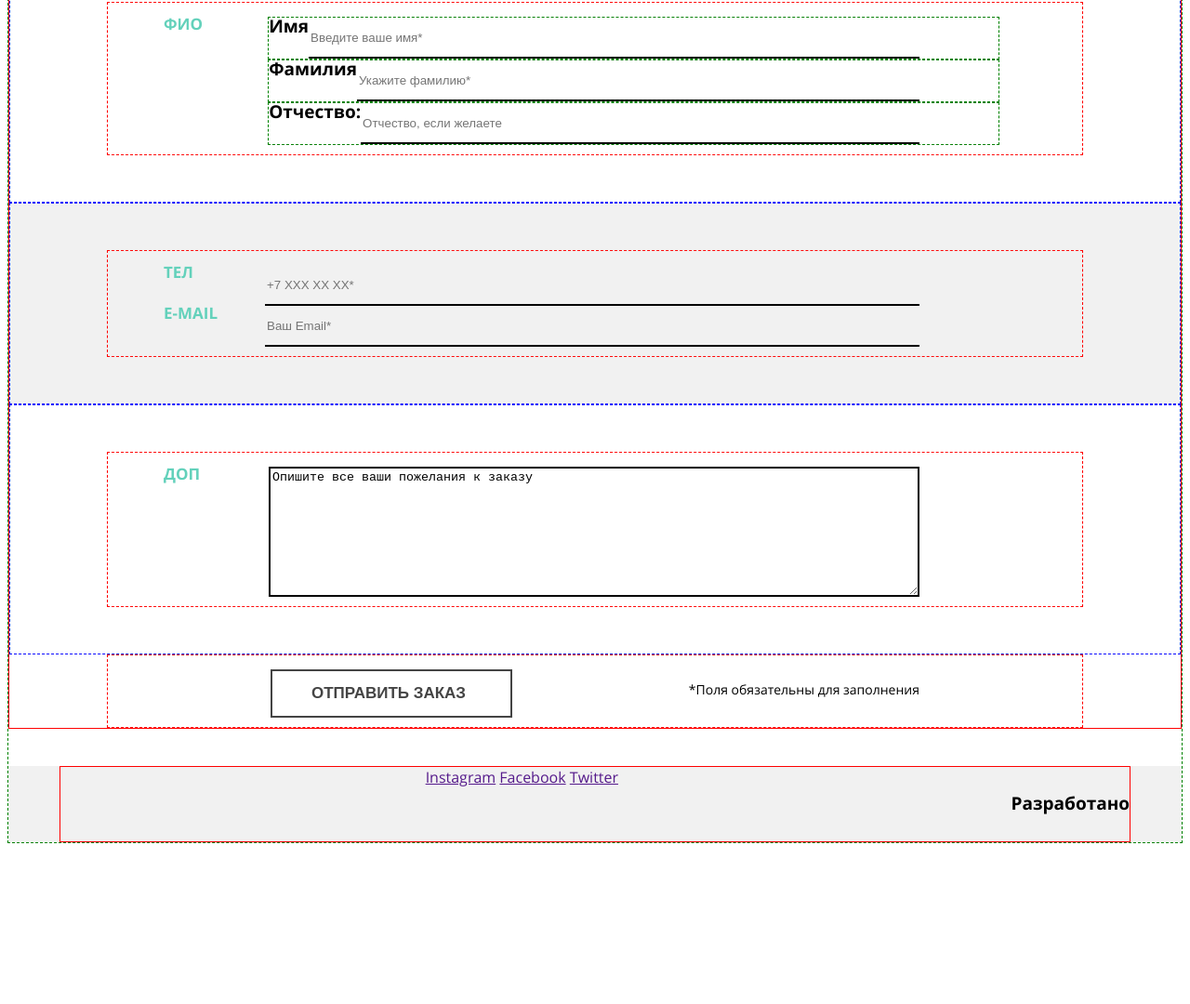
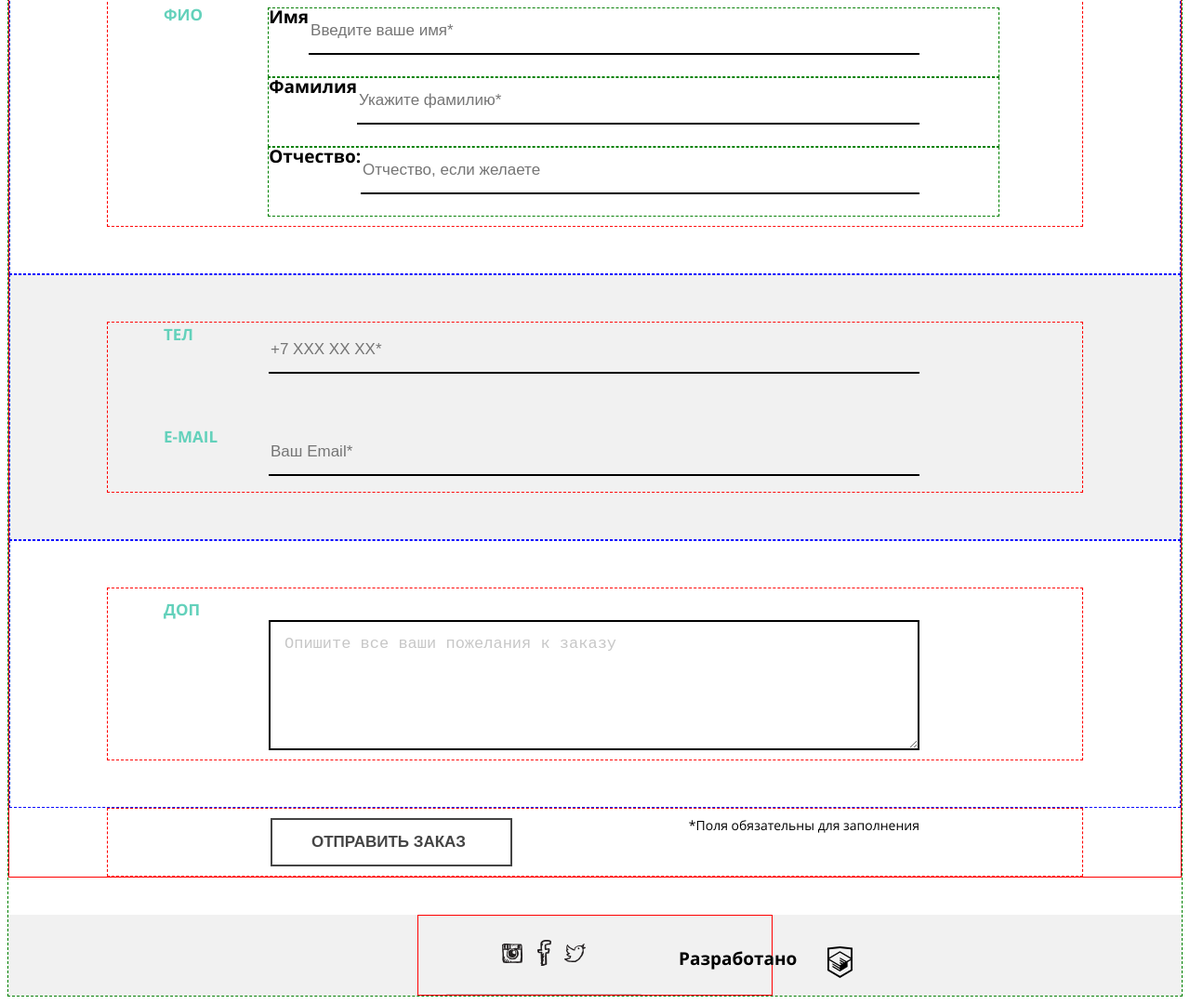
Before and after one commit to DimitriAleksandrovic/187460-mishka, a website: page form.html in a window 1280 px wide. Shown: the part 1111-2191 px from the top of the page at 93% size. Before the commit the page ends 2026 px from the top, so only its background shows below. Drawn offline with nearby package versions, Linux system fonts and the light colour scheme; files that its build step writes are made by us from their sources; files whose address does not match are found by name.

Commit message:
стр. форм мобильная версия, header все версии

```diff
--- a/form.html
+++ b/form.html
@@ -11,6 +11,7 @@
     <header class="page-header">
         <div class="page-header__inner">
             <div class="page-header__logo">
+                <a href="index.html"></a>
             </div>
             <div class="nav-wrapper">
                 <nav class="main-nav">
@@ -130,9 +131,9 @@
         <div class="page-footer__inner">
             <div class="page-footer__logo"></div>
             <div class="page-footer__social-block">
-                <a class="page-footer__social page-footer__social--inst" href="">Instagram</a>
-                <a class="page-footer__social page-footer__social--fb" href="">Facebook</a>
-                <a class="page-footer__social page-footer__social--twit" href="">Twitter</a>
+                <a class="page-footer__social page-footer__social--inst" href=""></a>
+                <a class="page-footer__social page-footer__social--fb" href=""></a>
+                <a class="page-footer__social page-footer__social--twit" href=""></a>
             </div>
             <a class="page-footer__copyright" href="https://htmlacademy.ru">Разработано</a>
         </div>
--- a/sass/blocks/page-footer.scss
+++ b/sass/blocks/page-footer.scss
@@ -6,7 +6,10 @@
 
 .page-footer__inner {
     margin: 0 auto;
-    width: 320px;
+    padding-left: 30px;
+    padding-right: 30px;
+    padding-top: 5px;
+    max-width: 320px;
     border: 1px solid red;
 }
 
@@ -15,17 +18,59 @@
 }
 
 .page-footer__social-block {
-    height: 80px;
+    display: flex;
+    justify-content: space-between;
+    margin: 0 auto;
+    padding-top: 20px;
+    padding-bottom: 20px;
+    padding-left: 60px;
+    padding-right: 60px;
+    max-width: 260px;
+    box-sizing: border-box;
+    border-bottom: 1px solid $gray;
+}
+
+.page-footer__social {
+    width: 30px;
+    height: 30px;
+    &--inst {
+        background: url('../img/icon-insta.svg') 0 5px no-repeat;
+        /*background-size: 22px;*/
+    }
+    &--fb {
+        background: url('../img/icon-fb.svg') 50% no-repeat;
+    }
+    &--twit {
+        background: url('../img/icon-twitter.svg') 100% 5px no-repeat;
+    }
 }
 
 .page-footer__copyright {
-    height: 22px;
+    display: block;
+    position: relative;
+    height: 80px;
     margin: 0;
-    @include main-paddings(30px, 28px, 0);
-    padding-bottom: 30px;
-    @include font-set(bold, 19px, 22px, center);
+    @include main-paddings(40px,
+    30px,
+    30px);
+    padding-right: 95px;
+    box-sizing: border-box;
+    @include font-set(bold,
+    19px,
+    22px,
+    center);
     color: $black;
     text-decoration: none;
+    &::after {
+        content: "";
+        position: absolute;
+        top: 28px;
+        left: 200px;
+        width: 28px;
+        height: 35px;
+        background: url('../img/logo-htmlacademy.svg') no-repeat;
+        /*color: &green;*/
+    }
 }
 
 @media (min-width: 768px) {
@@ -36,7 +81,7 @@
     }
     .page-footer__logo {
         display: block;
-        background-image: url('../../img/logo-mobile.svg')
+        background-image: url('../img/logo-mobile.svg');
     }
 }
 
--- a/sass/global/order.scss
+++ b/sass/global/order.scss
@@ -17,6 +17,7 @@
 }
 
 .order__fieldset-headline {
+    padding-top: 5px;
     padding-bottom: 25px;
     @include font-set(bold, 17px, 16px, left);
     color: $green;
@@ -35,15 +36,6 @@
     border: 1px dashed orange;
 }
 
-
-/*.order__checkbox-field {
-    position: relative;
-    margin-bottom: 20px;
-    &:last-child {
-        margin-bottom: 0;
-    }
-}*/
-
 .order__fieldlabel {
     &--radio,
     &--checkbox {
@@ -52,7 +44,7 @@
             content: "";
             position: absolute;
             top: -1px;
-            left: 0px;
+            left: -2px;
             width: 40px;
             height: 40px;
             border: 2px solid $darkgray;
@@ -113,6 +105,8 @@
 }
 
 .order__required {
+    margin-top: 0;
+    margin-bottom: 28px;
     @include font-set(normal,
     14px,
     16px,
@@ -126,20 +120,27 @@
 .order__fieldset-comment {
     padding: 0;
     margin: 0 auto;
-    /*margin-top: 30px;*/
-    /*padding-top: 25px;*/
     border: 1px dashed blue;
+}
+
+.order__username {
+    padding-top: 5px;
+    /*padding-bottom: 22px;*/
 }
 
 .order__fieldset-inner {
     margin: 0 auto;
     max-width: 320px;
     @include main-paddings(30px,
-    15px,
+    10px,
     10px);
     padding-right: 30px;
     box-sizing: border-box;
     border: 1px dashed red;
+    &--block {
+        padding-top: 0;
+        padding-bottom: 0;
+    }
 }
 
 .order__checkbox,
@@ -151,16 +152,40 @@
 
 .order__textfield {
     display: block;
-    height: 40px;
+    height: 50px;
     width: 100%;
+    padding-top: 15px;
+    padding-bottom: 15px;
+    margin-bottom: 23px;
+    box-sizing: border-box;
     background-color: transparent;
+    @include font-set(normal,
+    17px,
+    18px,
+    left);
+    color: $gray;
     border: none;
     border-bottom: 2px solid $black;
+    &--tel {
+        margin-top: 5px;
+    }
+    &--email {
+        margin-top: 5px;
+        margin-bottom: 17px;
+    }
     &--comment {
         min-height: 140px;
+        margin-top: 24px;
+        margin-bottom: 0;
+        padding-left: 15px;
+        padding-right: 15px;
         border: 2px solid $black;
         box-sizing: border-box;
     }
+}
+
+.order__tel-field {
+    margin-bottom: 32px;
 }
 
 @media (min-width: 768px) {
```
Also changed, not shown: catalog.html (+1 -0 lines).
